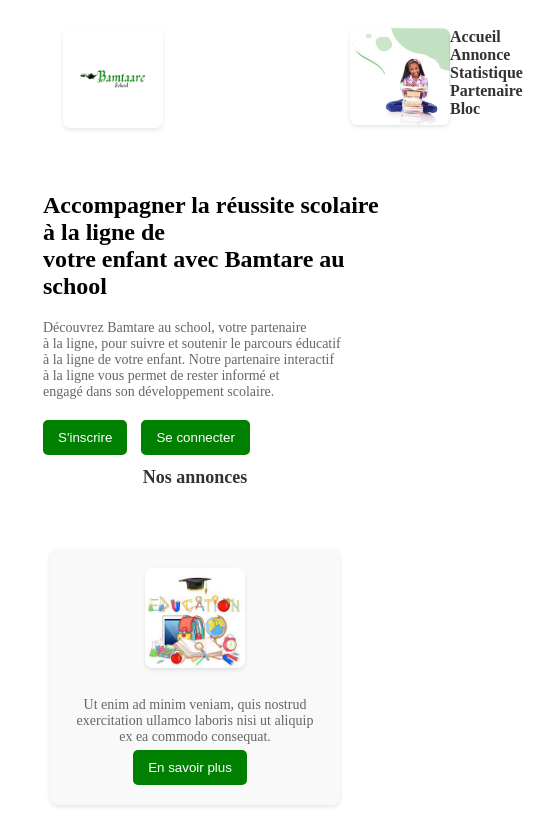
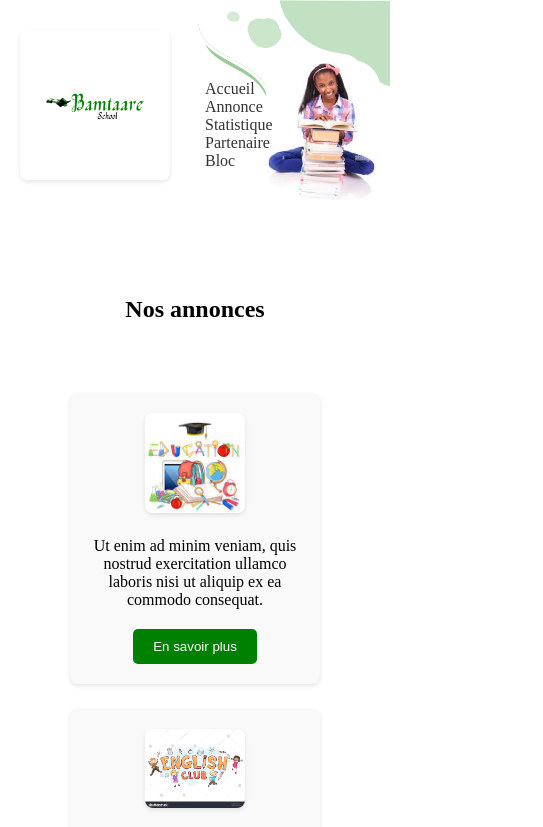
Before and after one commit to mamebassine/SuiviEDU, a plain HTML site: page index.html in a window 390 px wide. Shown: the top 827 px of the page, 543 px wide, since content can reach past the window. Drawn offline with Linux system fonts and the light colour scheme.

Commit message:
revision sur les pages

```diff
--- a/index.html
+++ b/index.html
@@ -8,13 +8,16 @@
     <link rel="stylesheet" href="style.css">
 </head>
 <body>
+
     <header>
         <div class="debut">
+
             <div class="logo">
-            <img src="image/logo.png" alt="Logo">
+
+                <img src="image/logo.png" alt="mon logo">
             </div>
-        <div class="photodebutdroit">
-            <img src="image/accueil.png" alt=""></div>
+
+
             <nav>
                 <ul>
                     <li><a href="#">Accueil</a></li>
@@ -25,6 +28,7 @@
                 </ul>
                 </div>
                 </nav>
+               </header>
                <div class="content">
                 <h2 class="content2">Accompagner la réussite scolaire à la ligne de <br>votre enfant avec Bamtare au school</h1>
                 <p>Découvrez Bamtare au school, votre partenaire <br> à la ligne, pour suivre et soutenir le parcours éducatif <br>à la ligne de votre enfant. Notre partenaire interactif <br>à la ligne vous permet de rester informé et <br>engagé dans son développement scolaire.</p>
@@ -33,9 +37,7 @@
                     <button><a href="#">Se connecter</a></button>
                 </div>
             </div>
-    </header>
 
-   <main>
     <h1>Nos annonces</h1>
     <section class="sectionUN">
            <article>
@@ -71,7 +73,7 @@
                 <button>En savoir plus</button>
             </article>
 
-            <button id="voirPlus">Voir plus</button>
+
         </section>
         <h1>Nos Statistiques</h1>
         <section class="sectionDEUX">
@@ -118,20 +120,20 @@
 
             <article>
                 <figure>
-                    <img src="image/partner2.png" alt="Logo Partenaire 2">
+                    <img src="image/partner1.png" alt="Logo Partenaire 2">
                     <figcaption>Nom Partenaire 2</figcaption>
                 </figure>
             </article>
 
             <article>
                 <figure>
-                    <img src="image/partner3.png" alt="Logo Partenaire 3">
-                    <figcaption>Nom Partenaire 3</figcaption>
+                    <img src="image/partner1.png" alt="Logo Partenaire 3">
+                    <figcaption>Nom Partenaire 1</figcaption>
                 </figure>
             </article>
             <article>
                 <figure>
-                    <img src="image/partner4.png" alt="Logo Partenaire 4">
+                    <img src="image/partner1.png" alt="Logo Partenaire 4">
                     <figcaption>Nom Partenaire 4</figcaption>
                 </figure>
             </article>
@@ -170,7 +172,7 @@
 
 
         </section>
-        <h1>Contactez-nous</h1>
+        <h1 class="formulaire">Contactez-nous</h1>
         <h2 class="resterContacter">Restez connecte avec nous</h2>
         <section class="sectionCINQ">
             <form action="#" method="POST">
@@ -190,38 +192,35 @@
     </main>
 
     <footer>
-        </div class="Bataarelogo">
+        <div class="Bataarelogo">
             <img class="logofooter" src="image/logo.png" alt="mon logo">
-        <p>Copyright@</p>
-        <p>Landify.tous droits reserves</p>
-        <p class="reseausociaux">
-            <img src="image/fac.jpeg" alt="">
-            <img src="image/ins.avif" alt="">
-            <img src="image/twi.jpeg" alt="">
-            <img src="image/you.jpeg" alt="">
+            <h2>Copyright@ Landify. Tous droits réservés</h2>
+            <p>
+                <img src="image/fac.jpeg" alt="Facebook">
+                <img src="image/ins.avif" alt="Instagram">
+                <img src="image/twi.jpeg" alt="Twitter">
+                <img src="image/you.jpeg" alt="YouTube">
             </p>
         </div>
 
         <div class="Bamtaare">
-        <h1>Bamtaare</h1>
+            <h2>Bamtaare</h2>
             <p>Accueil</p>
             <p>Partenaires</p>
-        <p>Nous-contacter</p>
-        <p>Temoignages</p>
+            <p>Nous contacter</p>
+            <p>Témoignages</p>
         </div>
 
         <div class="soutien">
-        <h1>Soutien</h1>
+            <h2>Soutien</h2>
             <p>Centre d'aide</p>
-        <p>Condiction d'utilisation</p>
-        <p>Legal</p>
+            <p>Conditions d'utilisation</p>
+            <p>Légal</p>
             <p>Politique</p>
         </div>
 
         <div class="ajour">
-        <h1>Tiens-toi a jour</h1>
+            <h2>Tiens-toi à jour</h2>
             <button>Votre adresse e-mail</button>
         </div>
     </footer>
-</body>
-</html>
--- a/style.css
+++ b/style.css
@@ -1,76 +1,134 @@
-.debut {background-color: #fff;
-    display: flex;
-    justify-content: space-between;
-    align-items: flex-start; /* Aligner les éléments en haut */
-    padding: 20px;
+/* style.css */
+
+/* Réinitialisation des marges et des rembourrages */
+* {
+  margin: 0;
+  padding: 0;
+  box-sizing: border-box;
+
+}
+body{
+  background-color: #fff;
+}
+/* Styles pour le contenu */
+.content {
+padding-left:78px;
+  position: absolute;
+  bottom: 25%;
+  left: 20px;
+  max-width: 50%; /* Ajustez la largeur du contenu selon vos besoins */
 }
 
-  .photodebutdroit {
-
-    padding-left: 50%;
-    display: flex;
-
+.content h2 {
+  color: #008000;
+  font-size: 24px;
+  margin-bottom: 20px;
 }
 
-  .logo {
-    margin-right: 20px;
-    padding-left: 35px;
-  }
-
-  nav {
-    align-self: flex-start; /* Aligner le nav en haut par rapport au header */
-  }
-
-  nav ul {
-    list-style-type: none;
-    margin: 0;
-    padding: 0;
-  }
-
-  nav li {
-    display: inline-block;
-    margin-right: 20px;
-  }
-
-  nav a {
-    text-decoration: none;
-    color: #333;
-    font-weight: bold;
-  }
-
-  .content {
-    max-width: 600px;
-    padding-left: 35px;
+.content p {
+  font-size: 16px;
+  line-height: 1.5;
+  margin-bottom: 30px;
 }
 
 .deuxbuttonaccueil {
   margin-top: 20px;
 }
 
-  button {
-    padding: 10px 20px;
+.deuxbuttonaccueil button {
   background-color: #008000;
   color: #fff;
+  padding: 10px 20px;
   border: none;
   border-radius: 5px;
   margin-right: 10px;
   cursor: pointer;
 }
 
-  button a {
+.deuxbuttonaccueil button a {
   color: #fff;
   text-decoration: none;
 }
 
 
-h1{
-    text-align:center; /* Centrer le contenu horizontalement */
-    font-size: 40px;
-    color: #000000;
 
+
+/* Styles pour le header */
+header {
+  position: relative;
+
+  padding: 350px;
 }
+
+
+.logo {
+
+  position: absolute;
+  top: 5%;
+ left: -165%;
+  padding-left:78%;
+}
+
+.debut {
+  position: absolute;
+  top: 0;
+  right: 0;
+  width: 50%; /* Ajustez la largeur de l'image selon vos besoins */
+  height: 100%; /* Ajustez la hauteur de l'image selon vos besoins */
+  background-image: url("image/accueil.png");
+  background-size: cover;
+}
+
+nav {
+  position: absolute;
+  top: 65px;
+  right: 20px;
+}
+
+nav ul {
+  list-style: none;
+}
+
+nav ul li {
+  display: inline;
+  margin-right: 20px;
+}
+
+nav ul li a {
+  text-decoration: none;
+  color: #333;
+}
+
+
+
+
+
+
+
+
+
+
+
+
+
+
+
+
+
+
+
+
+
+
+
+
+
+
+
+
 /*annonce*/
 .sectionUN {
+  bottom: 20%;
     display: flex;
     flex-wrap: wrap;
     justify-content: center;
@@ -95,7 +153,7 @@
 
   p {
     font-size: 16px;
-    color: #666;
+    color: #000;
     margin-bottom: 20px;
   }
 
@@ -109,9 +167,7 @@
     cursor: pointer;
   }
 
-  #voirPlus {
-    margin-top: 20px;
-  }
+
 
   #voirPlus:hover,
   button:hover {
@@ -151,13 +207,13 @@
 
   figcaption {
     font-size: 20px;
-    color: #333;
+    color: #000;
     font-weight: bold;
   }
 
   p {
     font-size: 16px;
-    color: #666;
+    color: #000;
   }
 
 
@@ -169,8 +225,9 @@
 
   h1 {
     font-size: 24px;
-    color: #333;
+    color: #000;
     margin-bottom: 20px;
+    text-align: center;
   }
 
         article {
@@ -192,7 +249,7 @@
 
   figcaption {
     font-size: 16px;
-    color: #666;
+    color: #000;
     margin-top: 10px;
   }
 
@@ -232,31 +289,45 @@
 
   .testimonial h3 {
     font-size: 20px;
-    color: #333;
+    color: #000;
     margin-bottom: 10px;
   }
 
   .testimonial p {
     font-size: 16px;
-    color: #666;
+    color: #000;
   }
 
 
 
+
+
+/* Styles pour la section de contact */
+.sectionCINQ {
+  text-align: center; /* Aligner le contenu au centre */
+  padding: 50px 0; /* Ajouter de l'espacement autour du formulaire */
+  background-image: url("image/imagecontact.webp"); /* URL de l'image d'arrière-plan */
+  background-size: cover; /* Adapter la taille de l'image pour couvrir toute la section */
+  background-position: center; /* Centrer l'image */
+  background-repeat: no-repeat; /* Éviter la répétition de l'image */
+  color: #000; /* Couleur du texte pour une meilleure lisibilité sur l'image */
+}
 /*contact*/.sectionCINQ {
  text-align: center; /* Aligner le contenu au centre */
     padding: 50px 0; /* Ajouter de l'espacement autour du formulaire */
   }
-
+  .formulaire{
+    color: #008000;
+  }
   .contacterNous {
     font-size: 28px;
-    color: #333;
+    color: #000;
     margin-bottom: 20px;
   }
 
   .resterContacter {
     font-size: 18px;
-    color: #666;
+    color: #000;
     margin-bottom: 40px;
     text-align: center; /* Aligner le contenu au centre */
   }
@@ -265,7 +336,7 @@
     max-width: 500px; /* Largeur maximale du formulaire */
     margin: 0 auto; /* Centrer le formulaire horizontalement */
     padding: 20px;
-    background-color: #f9f9f9;
+
     border-radius: 8px;
     box-shadow: 0 2px 4px rgba(0, 0, 0, 0.1);
   }
@@ -300,6 +371,19 @@
     background-color: #008000;
   }
 
+  .Bataarelogo1 {
+    flex: 1 1 20%;
+    max-width: 200px;
+  }
+  .logofooter1 {
+    width: 100%;
+    max-width: 150px;
+  }
+
+
+
+
+
 
 /* Style général du footer */
 footer {
@@ -310,51 +394,241 @@
   flex-wrap: wrap;
 }
 
-  /* Style pour la section Bataarelogo */
-  .Bataarelogo {
+.Bataarelogo,
+.Bamtaare,
+.soutien,
+.ajour {
   flex: 1 1 20%;
   max-width: 200px;
+  margin-bottom: 20px; /* Espace en bas pour chaque section */
+}
+
+.Bataarelogo {
+  text-align: center; /* Centrer le contenu de Bataarelogo */
+
 }
 
 .logofooter {
   width: 100%;
   max-width: 150px;
+  margin-bottom: 10px; /* Espace entre le logo et le texte */
 }
 
-  .reseausociaux img {
-    width: 30px;
-    margin-right: 10px;
+.Bataarelogo h2 {
+  font-size: 14px; /* Ajuster la taille de la police pour le copyright */
+  margin-top: 10px; /* Espace en haut du texte copyright */
+  color: #000; /* Couleur du texte copyright */
 }
 
-  /* Style pour la section Bamtaare, Soutien et Ajour */
-  .Bamtaare,
-  .soutien,
-  .ajour {
-    flex: 1 1 20%;
-    max-width: 200px;
+.Bataarelogo p img {
+  width: 30px;
+  margin: 0 5px; /* Espacement entre les icônes des réseaux sociaux */
 }
 
-  h1 {
+footer h2 {
   font-size: 18px;
   margin-bottom: 10px;
+  color: #000;
 }
 
-  p {
+footer p {
   font-size: 14px;
   color: #666;
   margin: 5px 0;
 }
 
-  /* Style pour le champ d'adresse e-mail */
-  button {
+footer button {
   padding: 10px 15px;
-    border: none;
   background-color: #008000;
   color: #fff;
+  border: none;
+  border-radius: 5px;
   cursor: pointer;
-    border-radius: 5px;
+  font-size: 14px;
+  margin-top: 10px; /* Espace en haut du bouton */
 }
 
-  button:hover {
-    background-color: #8e918e;
+footer button:hover {
+  background-color: #006400;
 }
+
+/* Réseaux sociaux */
+.Bataarelogo p {
+  display: flex;
+  justify-content: center; /* Centrer les icônes des réseaux sociaux */
+  gap: 10px; /* Espacement entre les icônes */
+}
+header .logo img, footer .logo {
+  width: 150px; /* Utilisez la même taille pour les deux logos */
+  height: auto;
+}
+
+
+
+
+
+
+
+
+
+
+
+
+
+
+
+
+
+
+/* Pour les écrans de petite taille jusqu'à 768px de largeur */
+@media screen and (max-width: 768px) {
+  header {
+    padding: 20px; /* Réduire le rembourrage de l'en-tête */
+  }
+
+  .logo {
+    left: 5%; /* Ajuster la position du logo */
+    padding-left: 20px; /* Ajouter du rembourrage à gauche */
+  }
+
+  nav {
+    top: 0;
+    right: 0;
+    padding: 20px; /* Ajouter du rembourrage au menu */
+  }
+
+  .content {
+    position: relative;
+    bottom: initial;
+    left: initial;
+    max-width: 100%; /* Ajuster la largeur du contenu */
+    padding: 0 20px; /* Ajouter du rembourrage sur les côtés */
+    margin-bottom: 50px; /* Ajouter de l'espace en bas du contenu */
+  }
+
+  .debut {
+    padding: 250px 20px; /* Ajouter du rembourrage au fond d'écran */
+  }
+}
+
+/* Pour les écrans de très petite taille jusqu'à 480px de largeur */
+@media screen and (max-width: 480px) {
+  header {
+    padding: 10px; /* Réduire davantage le rembourrage de l'en-tête */
+  }
+
+  .logo {
+    width: 70px; /* Réduire la taille du logo */
+    height: 70px;
+    left: 2%; /* Ajuster la position du logo */
+    padding-left: 10px; /* Réduire le rembourrage à gauche du logo */
+  }
+
+  nav {
+    padding: 10px; /* Réduire le rembourrage du menu */
+  }
+
+  .content {
+    padding: 0 10px; /* Réduire le rembourrage sur les côtés du contenu */
+  }
+
+  .debut {
+    padding: 150px 10px; /* Réduire le rembourrage au fond d'écran */
+  }
+}
+
+/* Pour les écrans de taille moyenne jusqu'à 992px de largeur */
+@media screen and (max-width: 992px) {
+  .content {
+    padding-left: 20px; /* Réduire le rembourrage de gauche pour le contenu */
+  }
+}
+
+
+
+
+
+/* Pour les écrans de petite taille jusqu'à 768px de largeur */
+@media screen and (max-width: 768px) {
+  .logo {
+    top: 40px;
+    left: -350px;
+    padding-left: 0;
+    width: 100px;
+    height: auto;
+  }
+
+  nav {
+    top: 50px;
+    right: 10px;
+  }
+
+  .content {
+	  top: -350px;
+    position: relative;
+    bottom: initial;
+    left: initial;
+    max-width: 100%;
+    padding: 0 20px;
+    margin-bottom: 50px;
+  }
+
+  .debut {
+
+    padding: 150px 20px;
+
+  }
+
+  .content h2 {
+    font-size: 20px;
+  }
+
+  .content p {
+    font-size: 14px;
+  }
+
+  .deuxbuttonaccueil {
+    text-align: left;
+  }
+
+  .deuxbuttonaccueil button {
+    margin-right: 0;
+    margin-bottom: 10px;
+  }
+}
+
+/* Pour les écrans de très petite taille jusqu'à 480px de largeur */
+@media screen and (max-width: 480px) {
+  .logo {
+    width: 70px;
+    height: auto;
+    top: 30px;
+    left: -90%;
+  }
+
+  nav {
+    top: 70px;
+    right: 20%;
+  }
+
+  .content {
+    padding: 0 20px;
+  }
+
+  .debut {
+
+    padding: 100px 10px;
+  }
+
+  .content h2 {
+    font-size: 18px;
+  }
+
+  .content p {
+    font-size: 12px;
+  }
+
+  .deuxbuttonaccueil button {
+    font-size: 12px;
+  }
+}
```
Also changed, not shown: image/imagecontact.webp (renamed from image/istockphoto-165806703-612x612.webp). Lines whose indentation alone changed are shown as unchanged.
